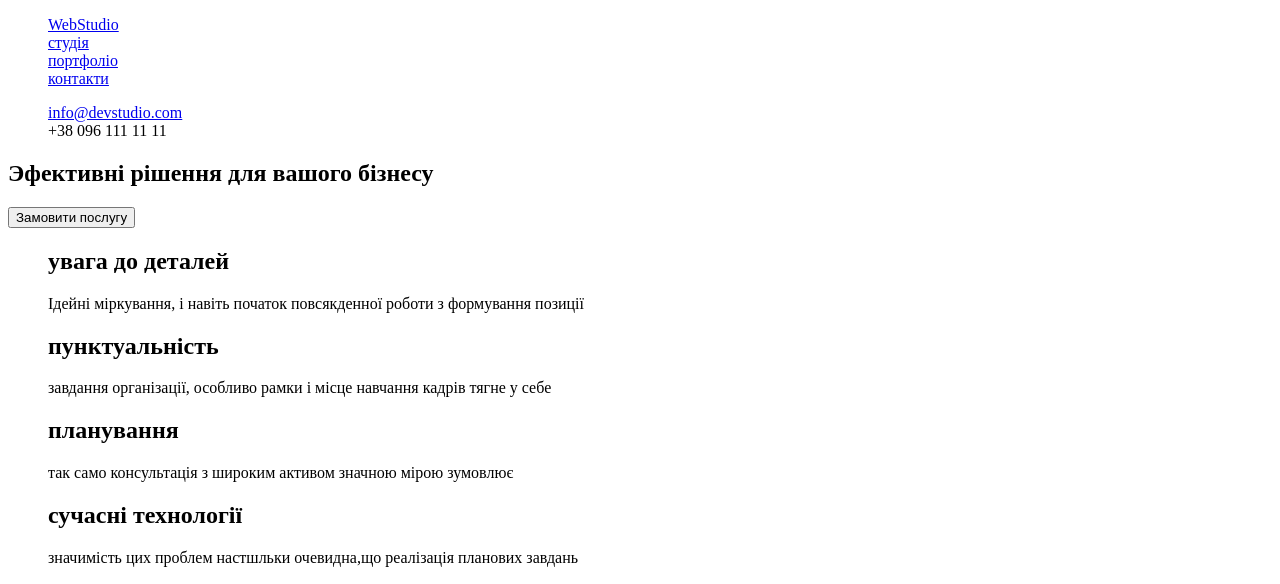
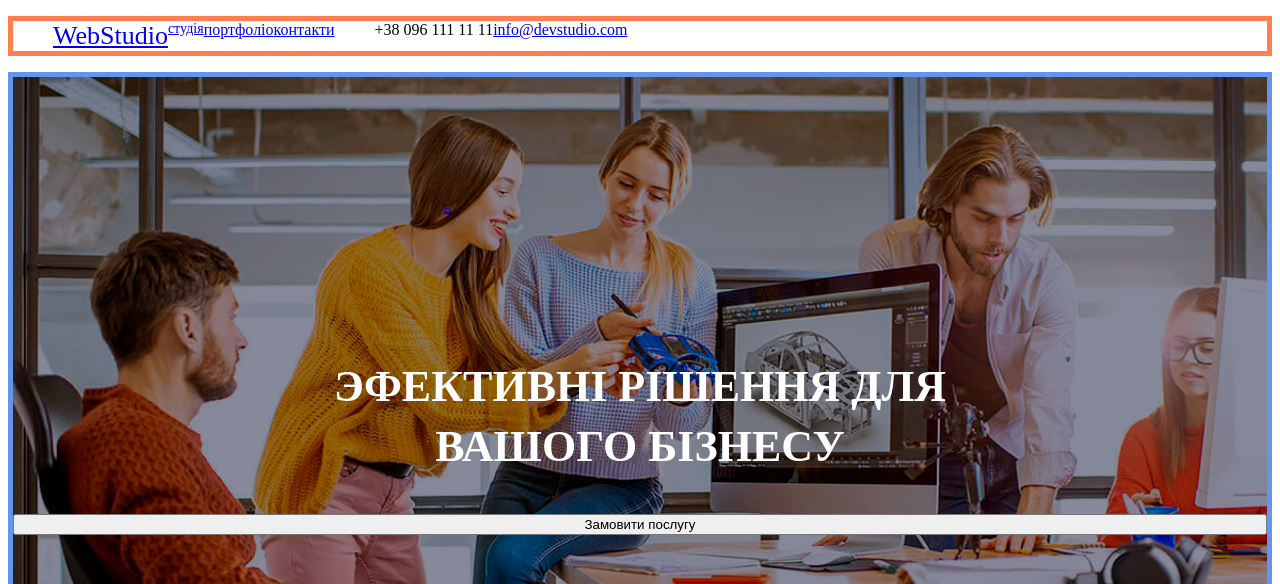
Before and after one commit to Yevgen9/goit-markup-hw-02, a plain HTML site: page index.html in a window 1280 px wide. Shown: the top 584 px of the page. Drawn offline with Linux system fonts and the light colour scheme.

Commit message:
goit-markup-hw-02

```diff
--- a/css/styles.css
+++ b/css/styles.css
@@ -1,3 +1,41 @@
 li {
   list-style-type: none;
 }
+.nav {
+  display: flex;
+  flex-direction: row;
+  justify-content: flex-start;
+  border: 5px solid coral;
+}
+.webstudio {
+  font-size: 26px;
+}
+.studio {
+  font-size: 14px;
+  order: 0;
+}
+.mailtel {
+  display: flex;
+  flex-direction: space-between;
+}
+.business {
+  display: flex;
+  flex-direction: column;
+  background-image: url(/images/background-img.png);
+  border: 5px solid cornflowerblue;
+  height: 600px;
+  top: 80px;
+}
+h1 {
+  font-size: 44px;
+  text-transform: uppercase;
+  color: white;
+  text-align: center;
+  margin-top: 280px;
+  Line-height: 60px;
+
+
+
+
+
+}
--- a/index.html
+++ b/index.html
@@ -11,26 +11,26 @@
     <!-- шапка -->
     <header>
       <nav>
-        <ul>
-          <li><a href="#">WebStudio</a></li>
+        <ul class="nav">
+          <li class="webstudio"><a href="#">WebStudio</a></li>
 
-          <li><a href="#">студія</a></li>
+          <li class="studio"><a href="#">студія</a></li>
 
-          <li><a href="#">портфоліо</a></li>
+          <li class="portfolio"><a href="#">портфоліо</a></li>
 
-          <li><a href="#">контакти</a></li>
-        </ul>
+          <li class="contacts"><a href="#">контакти</a></li>
 
-        <ul>
-          <li>
-            <a href="mailto:info@devstudio.com">info@devstudio.com</a>
-          </li>
-          <li>+38 096 111 11 11</li>
+          <ul class="mailtel">
+            <li class="tel">+38 096 111 11 11</li>
+            <li class="mail">
+              <a href="mailto:info@devstudio.com">info@devstudio.com</a>
+            </li>
+          </ul>
         </ul>
       </nav>
     </header>
-    <section>
-      <h1>Эфективні рішення для вашого бізнесу</h1>
+    <section class="business">
+      <h1>Эфективні рішення для<br>вашого бізнесу</h1>
       <button type="button">Замовити послугу</button>
     </section>
     <section>
```
Also changed, not shown: images/box1.jpg (renamed from images/box.jpg).
